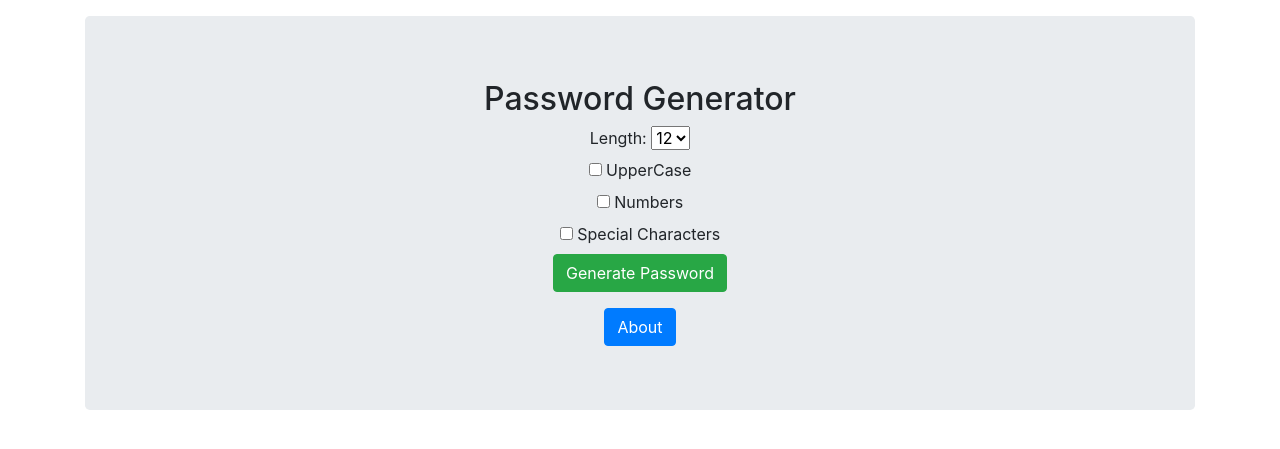
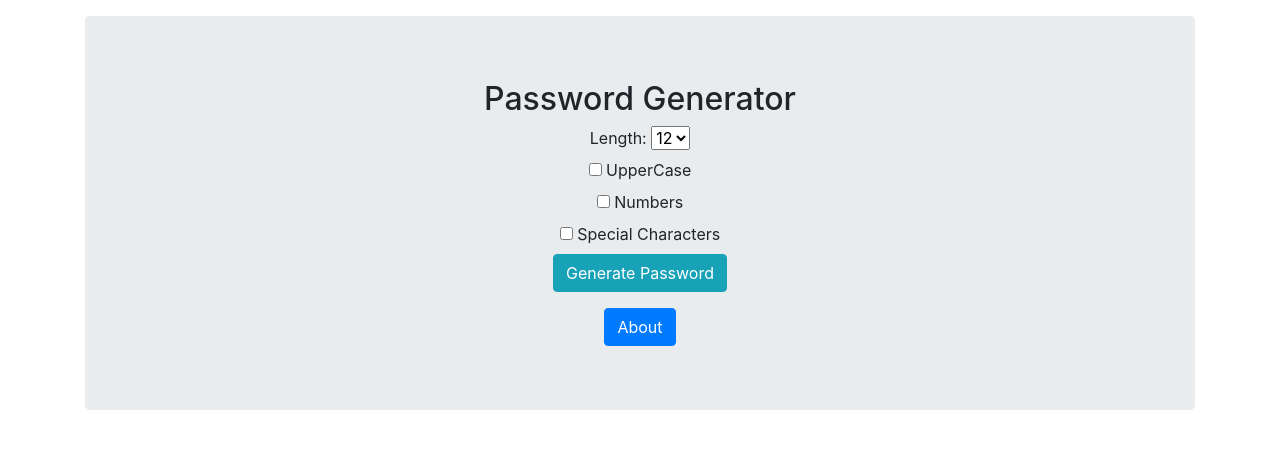
Before and after one commit to majd21/django3-password-Generator, a Django app: page / in a window 1280 px wide. Shown: the top 449 px of the page. Run offline with Django 3.2, Linux system fonts and the light colour scheme; some libraries are stand-ins or nearby versions.

Commit message:
Password Generator project 1.1.0

```diff
--- a/generator/templates/generator/home.html
+++ b/generator/templates/generator/home.html
@@ -39,7 +39,7 @@
           <input type="checkbox" name="special" />
           <label for="special">Special Characters</label>
           <br />
-          <input type="submit" class="btn btn-success" value="Generate Password" />
+          <input type="submit" class="btn btn-info" value="Generate Password" />
           <br />
         </form>
 
--- a/password_generator/settings.py
+++ b/password_generator/settings.py
@@ -20,7 +20,7 @@ BASE_DIR = Path(__file__).resolve().parent.parent
 # See https://docs.djangoproject.com/en/3.1/howto/deployment/checklist/
 
 # SECURITY WARNING: keep the secret key used in production secret!
-SECRET_KEY = '+f3t-px8!gv(@an0yi-$hk+(+_a+p+&&#@&_0gz1b@t+&4ij7$'
+SECRET_KEY = '+f3t-px8!gdzdsfzsdfv(@an0yi-$hk+(+_a+p+&&#@&_0gz1b@t+&4ij7$'
 
 # SECURITY WARNING: don't run with debug turned on in production!
 DEBUG = True
```
